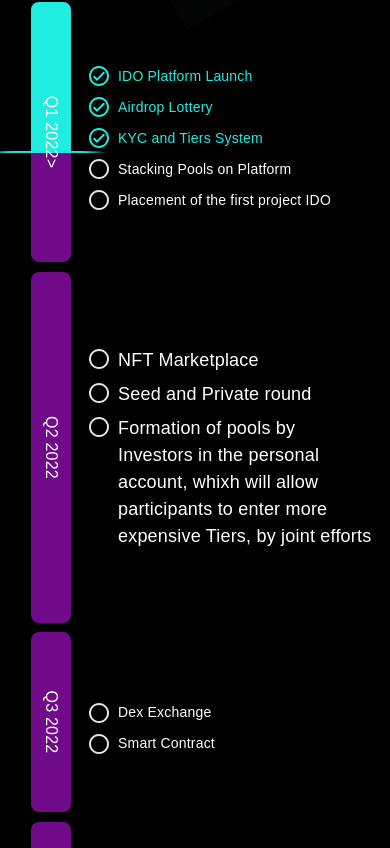
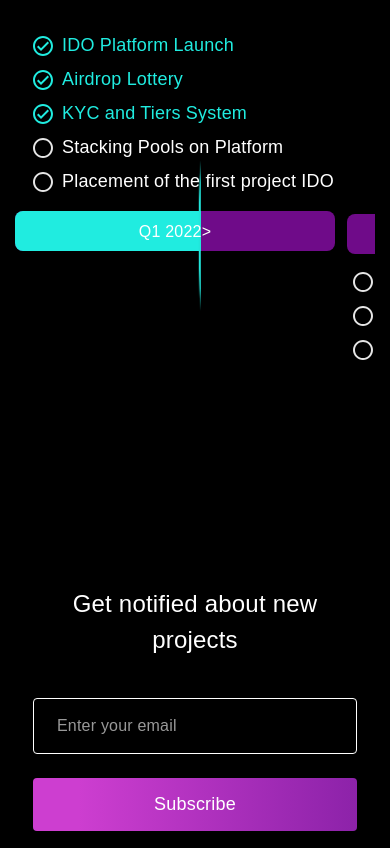
Before and after one commit to lazizbeksultanov/artpadlevels, a React (Create React App) app: page / in a window 390 px wide. Shown: the part 1436-2284 px from the top of the page. Built offline with nearby package versions, Linux system fonts and the light colour scheme.

Commit message:
Faq and Marketplace

```diff
--- a/package.json
+++ b/package.json
@@ -7,6 +7,7 @@
     "@testing-library/react": "^13.3.0",
     "@testing-library/user-event": "^13.5.0",
     "react": "^18.2.0",
+    "react-collapsible": "^2.10.0",
     "react-dom": "^18.2.0",
     "react-router": "^6.3.0",
     "react-router-dom": "^6.3.0",
--- a/src/components/Calculator/Calculator.js
+++ b/src/components/Calculator/Calculator.js
@@ -2,6 +2,7 @@ import React from "react";
 import {ArrowL, ArrowR} from "../../resources/svgImages/svgImages";
 
 const Calculator = () => {
+  const innerWith = window.innerWidth
   return(
       <div className="w-full border border-[#CD3ED0] rounded-[80px] calcres:px-16 px-6 py-12 my-24 bg-[#0E0E0E]">
         <div className="w-full calcres:flex">
@@ -11,9 +12,9 @@ const Calculator = () => {
                 </div>
                 <div className="flex justify-center">
                     <div className="flex items-center whitespace-nowrap">
-                        <div className="flex items-center"><ArrowL /><p className="text-gray-700 text-sm font-semibold ml-3 text-ellipsis">6 monts</p></div>
+                        <div className="flex items-center"><ArrowL /><p className="text-gray-700 text-sm font-semibold ml-3 text-ellipsis">6 {innerWith > 420 ? "monts" : "m."}</p></div>
                         <p className="text-[#CD3ED0] text-xl font-semibold mx-4 whitespace-nowrap">1 monts</p>
-                        <div className="flex items-center"><p className="text-gray-700 text-sm font-semibold mr-3 text-ellipsis">3 monts</p><ArrowR/></div>
+                        <div className="flex items-center"><p className="text-gray-700 text-sm font-semibold mr-3 text-ellipsis">3 {innerWith > 420 ? "monts" : "m."}</p><ArrowR/></div>
                     </div>
                 </div>
                 <div className="my-8 calcres:block hidden">
--- a/src/components/Container/Container.js
+++ b/src/components/Container/Container.js
@@ -2,12 +2,12 @@ import React from "react";
 import Navbar from "../Navbar/Navbar";
 import Footer from "../Footer/Footer";
 
-const Container = ({children}) => {
+const Container = ({children, footer}) => {
     return(
         <div className="min-h-screen">
             <Navbar />
             {children}
-            <Footer />
+            {footer ? "" : <Footer />}
         </div>
     )
 }
--- a/src/components/Navbar/Navbar.js
+++ b/src/components/Navbar/Navbar.js
@@ -19,7 +19,7 @@ const Navbar = () => {
                     <NavLink to="/levels" className="hover:text-[#CD3ED0]">Levels</NavLink>
                     <NavLink to="/bridge" className="hover:text-[#CD3ED0]">Bridge</NavLink>
                     <NavLink to="/faq" className="hover:text-[#CD3ED0]">FAQ</NavLink>
-                    <NavLink to="/marketplace" className="hover:text-[#CD3ED0]">NFT Marketplace</NavLink>
+                    <NavLink to="/market" className="hover:text-[#CD3ED0]">NFT Marketplace</NavLink>
                     <div className="flex items-center">
                         <button className={"outline-none bg-auto rounded-none cursor-pointer mr-6"}>
                             <Calendar />
--- a/src/components/RoadMap/RoadMap.css
+++ b/src/components/RoadMap/RoadMap.css
@@ -331,97 +331,106 @@
 }
 
 @media (max-width: 1050px) {
-    .roadmap__lists>ul {
-        flex-flow: column nowrap;
-        align-items: center;
-        justify-content: center;
+    .roadmap__lists>ul{
+        overflow-x: scroll;
+        height: 100%;
+        overflow-y: hidden;
+        padding-bottom: 48px;
+    }
 }
 
-    .roadmap__lists>ul>li:nth-child(3)>.text,
-    .roadmap__lists>ul>li:nth-child(1)>.text {
-        order: 2;
-        justify-content: flex-start !important;
-    }
+/*@media (max-width: 1050px) {*/
+/*    .roadmap__lists>ul {*/
+/*        flex-flow: column nowrap;*/
+/*        align-items: center;*/
+/*        justify-content: center;*/
+/*    }*/
 
-    .roadmap__lists>ul>li {
-        padding: 0 !important;
-        flex-flow: row nowrap;
-        justify-content: flex-start !important;
-        align-items: flex-start;
-        width: 450px !important;
-        position: relative;
-    }
+/*    .roadmap__lists>ul>li:nth-child(3)>.text,*/
+/*    .roadmap__lists>ul>li:nth-child(1)>.text {*/
+/*        order: 2;*/
+/*        justify-content: flex-start !important;*/
+/*    }*/
 
-    .roadmap__lists .text ul {
-        padding-left: 0;
-        height: 360px;
-        justify-content: center !important;
-    }
+/*    .roadmap__lists>ul>li {*/
+/*        padding: 0 !important;*/
+/*        flex-flow: row nowrap;*/
+/*        justify-content: flex-start !important;*/
+/*        align-items: flex-start;*/
+/*        width: 450px !important;*/
+/*        position: relative;*/
+/*    }*/
 
-    .roadmap__lists>ul>li:nth-child(1) .text ul {
-        height: 260px !important;
-    }
+/*    .roadmap__lists .text ul {*/
+/*        padding-left: 0;*/
+/*        height: 360px;*/
+/*        justify-content: center !important;*/
+/*    }*/
 
-    .roadmap__lists>ul>li:nth-child(1) .btn>div {
-        width: 260px !important;
-        left: 30px;
-    }
+/*    .roadmap__lists>ul>li:nth-child(1) .text ul {*/
+/*        height: 260px !important;*/
+/*    }*/
 
-    .roadmap__lists>ul>li:nth-child(2) .btn>div {
-        width: 400px !important;
-    }
+/*    .roadmap__lists>ul>li:nth-child(1) .btn>div {*/
+/*        width: 260px !important;*/
+/*        left: 30px;*/
+/*    }*/
 
-    .roadmap__lists>ul>li:nth-child(3) .text ul {
-        height: 200px !important;
-    }
+/*    .roadmap__lists>ul>li:nth-child(2) .btn>div {*/
+/*        width: 400px !important;*/
+/*    }*/
 
-    .roadmap__lists>ul>li:nth-child(3) .btn>div {
-        width: 180px !important;
-    }
+/*    .roadmap__lists>ul>li:nth-child(3) .text ul {*/
+/*        height: 200px !important;*/
+/*    }*/
 
-    .roadmap__lists>ul>li:nth-child(4) .text ul {
-        height: 180px !important;
-        justify-content: center;
-        align-items: center;
-    }
+/*    .roadmap__lists>ul>li:nth-child(3) .btn>div {*/
+/*        width: 180px !important;*/
+/*    }*/
 
-    .roadmap__lists>ul>li:nth-child(4) .btn>div {
-        width: 180px !important;
-        left: 30px;
-    }
+/*    .roadmap__lists>ul>li:nth-child(4) .text ul {*/
+/*        height: 180px !important;*/
+/*        justify-content: center;*/
+/*        align-items: center;*/
+/*    }*/
 
-    .roadmap__lists .text {
-        margin: 0;
-        padding: 0;
-        flex-basis: 80%;
-    }
+/*    .roadmap__lists>ul>li:nth-child(4) .btn>div {*/
+/*        width: 180px !important;*/
+/*        left: 30px;*/
+/*    }*/
 
-    .text ul {
-        max-width: auto !important;
-        min-width: auto !important;
-        width: 100%;
-    }
+/*    .roadmap__lists .text {*/
+/*        margin: 0;*/
+/*        padding: 0;*/
+/*        flex-basis: 80%;*/
+/*    }*/
 
-    .roadmap__lists .btn {
-        transform: rotateZ(90deg);
-        margin: 0 !important;
-        padding: 0;
-        flex-basis: 20%;
-        position: inherit;
-    }
+/*    .text ul {*/
+/*        max-width: auto !important;*/
+/*        min-width: auto !important;*/
+/*        width: 100%;*/
+/*    }*/
 
-    .roadmap__lists .btn>div {
-        max-width: auto;
-        width: 100%;
-        position: absolute;
-        left: 40px;
-        top: 0;
-    }
+/*    .roadmap__lists .btn {*/
+/*        transform: rotateZ(90deg);*/
+/*        margin: 0 !important;*/
+/*        padding: 0;*/
+/*        flex-basis: 20%;*/
+/*        position: inherit;*/
+/*    }*/
 
-    .roadmap__lists .btn {
-        padding: 0;
-    }
-}
+/*    .roadmap__lists .btn>div {*/
+/*        max-width: auto;*/
+/*        width: 100%;*/
+/*        position: absolute;*/
+/*        left: 40px;*/
+/*        top: 0;*/
+/*    }*/
+
+/*    .roadmap__lists .btn {*/
+/*        padding: 0;*/
+/*    }*/
+/*}*/
 
 @media (max-width: 1500px) {
     .roadmap__lists>ul>li:nth-child(1) {
@@ -430,17 +439,17 @@
 }
 
 @media (max-width: 500px) {
-    .roadmap__lists>ul>li {
-        width: 100% !important;
-    }
+    /*.roadmap__lists>ul>li {*/
+    /*    width: 100% !important;*/
+    /*}*/
 
-    .roadmap__lists .btn>div {
-        top: -20px;
-    }
+    /*.roadmap__lists .btn>div {*/
+    /*    top: -20px;*/
+    /*}*/
 
-    .roadmap__link {
-        font-size: 14px;
-    }
+    /*.roadmap__link {*/
+    /*    font-size: 14px;*/
+    /*}*/
 }
 
 .checked {
--- a/src/components/SendEmail/SendEmail.css
+++ b/src/components/SendEmail/SendEmail.css
@@ -2,8 +2,14 @@
     padding: clamp(5rem, 32vw, 20rem) 0px clamp(5rem, 20vw, 12.5rem) 0px;
 }
 
+.notif__container{
+    display: flex;
+    justify-content: center;
+}
+
 .notif__body {
     display: flex;
+    width: 90%;
     justify-content: center;
     flex-direction: column;
     align-items: center;
@@ -27,12 +33,12 @@
     font-size: 18px !important;
     font-weight: 500;
     border-radius: 4px;
-    padding: 21.5px 55.5px !important;
+    padding: 15.5px 49.5px !important;
 }
 
 .notif__input {
     background: transparent;
-    padding: 22px 24px;
+    padding: 18px 20px;
     border-radius: 4px;
     width: clamp(20rem, 23vw, 23.1rem);
     border: 1px solid #fff;
--- a/src/index.js
+++ b/src/index.js
@@ -6,6 +6,8 @@ import { Routes } from "react-router";
 import Levels from "./pages/Levels/Levels";
 import Projects from "./pages/Projects/Projects";
 import Home from './pages/Home/Home';
+import Faq from "./pages/FAQ/faq";
+import Marketplace from "./pages/NFTMarketplace/Marketplace";
 
 const root = ReactDOM.createRoot(document.getElementById('root'));
 root.render(
@@ -14,6 +16,8 @@ root.render(
       <Route path="/" element={<Home />} exact />
       <Route path="/levels" element={<Levels />} exact />
       <Route path="/projects" element={<Projects />} exact />
+      <Route path="/Faq" element={<Faq />} exact />
+      <Route path="/market" element={<Marketplace />} exact />
     </Routes>
   </BrowserRouter>
 );
--- /dev/null
+++ b/src/pages/FAQ/faq.css
@@ -0,0 +1,7 @@
+.Collapsible{
+    width: 100%;
+}
+
+.Collapsible__trigger{
+    width: 100%;
+}
--- /dev/null
+++ b/src/pages/FAQ/faq.js
@@ -0,0 +1,81 @@
+import React, {useState} from "react";
+import Container from "../../components/Container/Container";
+import {FaqItem} from "./faqItem";
+
+export default function Faq() {
+
+
+    const data = [
+        {
+            title: "1. How can I participate in IDO?",
+            description:
+                <div>
+                    <a href="#" className="text-[#CD3ED0] text-sm my-2 underline">Read the full guide in our official documentation</a>
+                    <p className="text-sm">1.Register in your personal account <br/>
+                        2. Top up the Main $ARTR wallet with the required number of coins through the Buy <span>ARTR</span> section
+                        3. Go to the Levels page <br/>
+                        4. Send the required amount of $ARTR to Staking to get one of the <span className="text-[#CD3ED0] no-underline"><a
+                            href="#">levels</a></span>. You can see the required amount for staking in the list of levels, as well as the terms of placement and conditions for them. <br/>
+                        5. Register for the IDO you want to participate in. The IDO registration period usually starts 72 hours before the start of IDO, you need to open the <span className="text-[#CD3ED0] no-underline"><a
+                            href="#">Projects</a></span> page and click the “Register” button in the IDO pool card.</p>
+                </div>
+        },
+        {
+            title: "2. What are the steps in IDO?",
+            description: <p className="text-sm">
+                1. Registration for IDO opens 72 hours before the start of the IDO <br/>
+                2. Registration closes 4 hours before the start of IDO sales<br/>
+                3. Winners of lottery levels and winners of the white list are selected. You can see them on the pool page.<br/>
+                4. The distribution of the base allocation is calculated, which depends on the number of participants and confirms that there are enough tokens for a guaranteed distribution.<br/>
+                5. The sale of IDO begins, registered participants with guaranteed allocations, lottery and whitelist winners can finance into the IDO pool in the amount of the received token distribution.<br/>
+                6. The FCFS round (First Come First Take) starts 20 minutes before the end of the sale<br/>
+                7. After the sale is completed, we collect distribution data. Information about tokens and listing can be found on the <span className="text-[#CD3ED0] no-underline"><a
+                href="#">ArtPad Announcements</a></span> Telegram channel or on the project's social networks.
+            </p>
+        },
+        {
+            title: "3. What is First Come First Serve (FCFS)? Who can participate in it?",
+            description: <p className="text-sm">
+                If the pool is not sold out, the FCFS round opens 20 minutes before the end of the sale. <br/>
+
+                The first two rounds - 50% and 100% - are open only to previously registered participants. It includes lottery participants who did not win the allocation. <br/>
+
+                Starting from round 3 - 200% - all participants who have a stake, including unregistered ones, can take part.<br/>
+
+                All participants receive an additional distribution on top of their levels: first + 50% of the base distribution, then +100%, then + 200%. Unregistered participants receive only a percentage from above, without allocating a base.<br/>
+
+                The winners of the white list do NOT receive an additional distribution.<br/>
+
+                <a href="#" className="text-[#CD3ED0] no-underline">Read more about the sale of FCFS in our official documentation.</a><br/>
+            </p>
+        },
+        {
+            title: "4. Do I need to spread (unstake) / steak for each IDO?",
+            description: <p className="text-sm">
+                As soon as you stake your tokens, they are blocked. The blocking period depends on the specific level at which you are stuck: 1 month, 3 months, 6 months and 1 year. <br/>
+                If the initial period of your staking has ended, but you have not chosen a new one, then every time you register for IDO, the system will block your pool for 1 month. <br/>
+                You can take (unstake) ahead of the blocking period, but with a 25% fee. Or wait for the end of the staking period. <br/>
+            </p>
+        },
+        {
+            title: "5. Can I shake (unstake) after each IDO?",
+            description: <p className="text-sm">
+                No. You are entitled to any IDO as long as your $ARTR remains in the stake. The amount of your steak will correspond to the current amount in the level system.
+            </p>
+        },
+    ]
+    return(
+        <Container>
+            <div className="w-full px-4 mt-8">
+                <div className="w-full border border-[#CD3ED0] rounded-3xl px-10 py-4">
+                    <p className="text-center text-3xl font-semibold mb-16">FAQ</p>
+                    <div className="flex flex-col w-full">
+                        {data ? data.map((item) => (
+                            <FaqItem item={item} />
+                        )) : ""}
+                    </div>
+                </div>
+            </div>
+        </Container>
+    )
+}
--- /dev/null
+++ b/src/pages/FAQ/faqItem.js
@@ -0,0 +1,29 @@
+import React,{useState} from "react";
+
+export const FaqItem = ({item}) => {
+    const [active, setActive] = useState(false)
+
+    return (
+        <div className="w-full">
+            <button className="border-t border-r border-l border-black w-full" onClick={() => setActive(!active)}>
+                <div className="flex items-center justify-between h-12 px-3 font-semibold w-full">
+                    <span className="truncate text-2xl">{item.title}</span>
+                    <svg className={`h-10 w-10 ease-in-out duration-300 ${active ? "rotate-180" : ""}`} xmlns="http://www.w3.org/2000/svg" viewBox="0 0 20 20"
+                         fill="#CD3ED0">
+                        <path fill-rule="evenodd"
+                              d="M5.293 7.293a1 1 0 011.414 0L10 10.586l3.293-3.293a1 1 0 111.414 1.414l-4 4a1 1 0 01-1.414 0l-4-4a1 1 0 010-1.414z"
+                              clip-rule="evenodd"/>
+                    </svg>
+                </div>
+            </button>
+            {active ?
+                <div className={`overflow-hidden duration-300`}>
+                    <div className="max-w-[70%] font-semibold">
+                        <div className="pl-4">{item.description}</div>
+                    </div>
+                </div> : ""
+            }
+            <div className={`w-full h-[1px] bg-[#CD3ED0] ${active ? "my-12" : "my-4"}`} />
+        </div>
+    )
+}
--- /dev/null
+++ b/src/pages/NFTMarketplace/Marketplace.css
@@ -0,0 +1,7 @@
+video {
+    position: absolute;
+    width: 100%;
+    height: 100vh;
+    z-index: -1;
+    top: 0;
+}
--- /dev/null
+++ b/src/pages/NFTMarketplace/Marketplace.js
@@ -0,0 +1,16 @@
+import React from "react";
+import Container from "../../components/Container/Container";
+import "./Marketplace.css"
+import soon from "../../resources/soon.mp4";
+
+export default function Marketplace() {
+    return(
+        <div>
+            <Container footer>
+                    <video autoPlay loop muted className="absolute">
+                        <source src={soon} type="video/mp4" />
+                    </video>
+            </Container>
+        </div>
+    )
+}
```
Also changed, not shown: 2 other files (tests, documents, lock files or other folders). Lines whose indentation alone changed are shown as unchanged.
